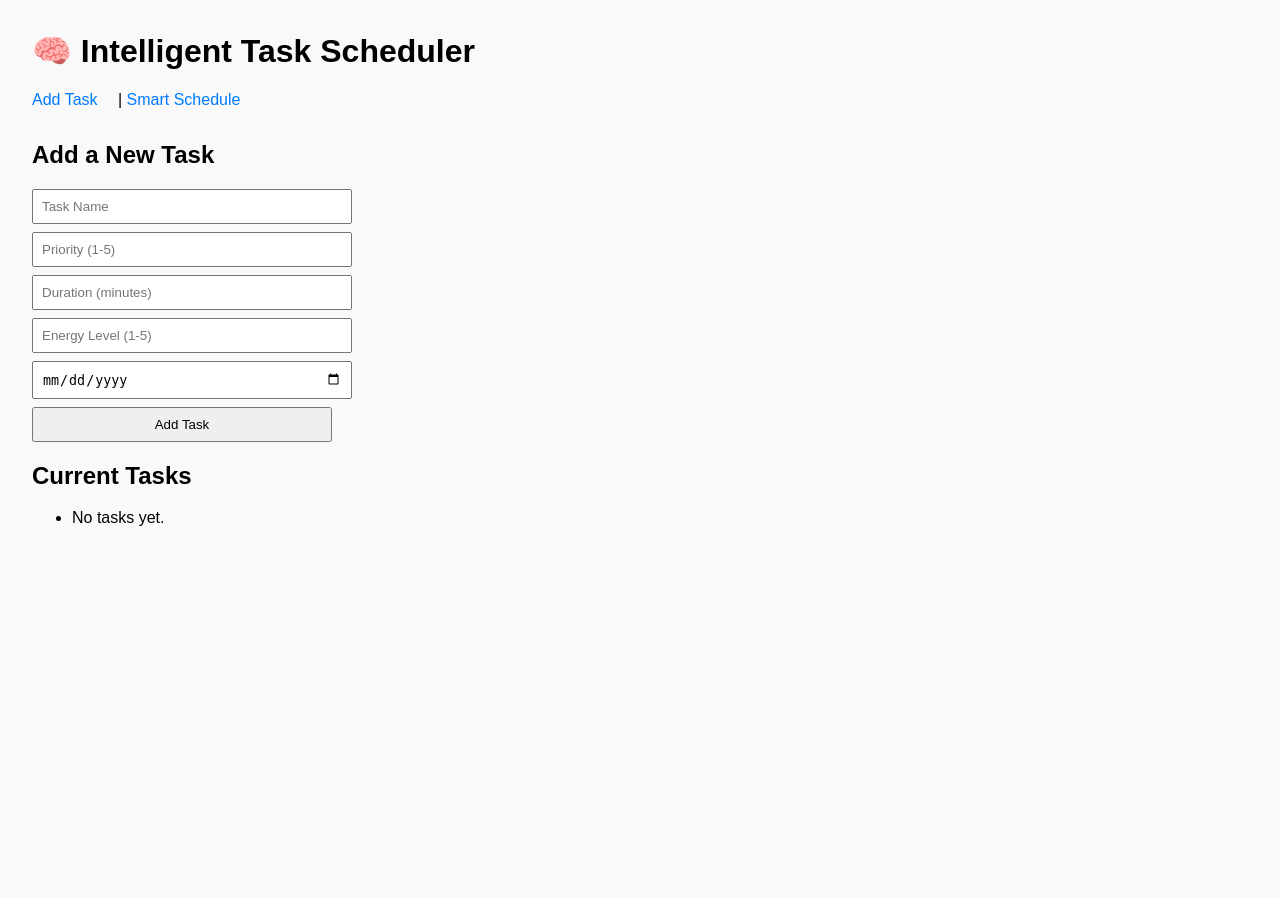
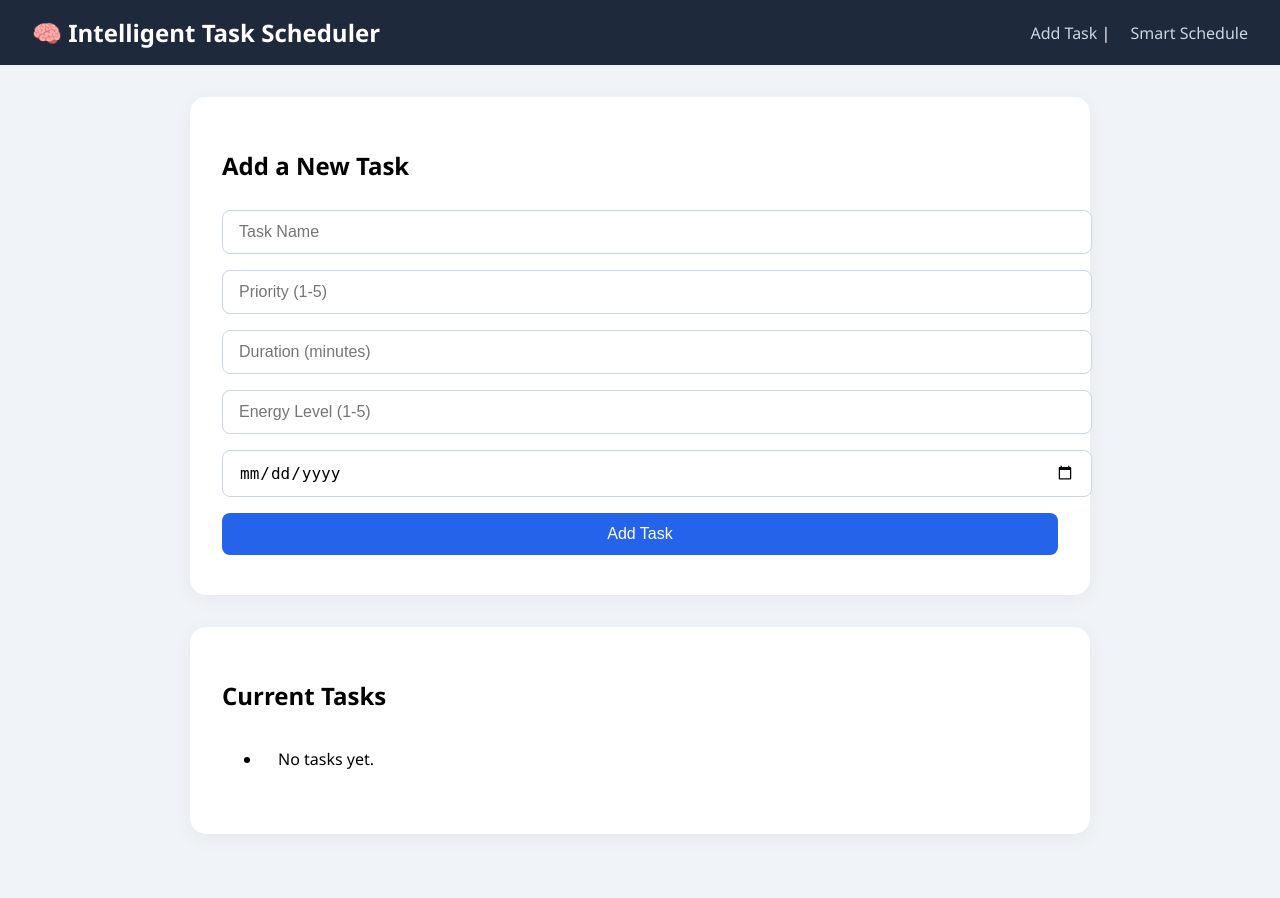
Before and after one commit to tanmay1117/intelligent_scheduler, a Flask app: page / in a window 1280 px wide. Before the commit the page ends 526 px from the top, so only its background shows below. Run offline with Flask 3, Linux system fonts and the light colour scheme.

Commit message:
updated style and index

```diff
--- a/static/style.css
+++ b/static/style.css
@@ -1,23 +1,85 @@
 body {
-    font-family: Arial, sans-serif;
-    margin: 2rem;
-    background: #f9f9f9;
+    font-family: 'Segoe UI', Tahoma, Geneva, Verdana, sans-serif;
+    background-color: #f0f4f8;
+    margin: 0;
+    padding: 0;
 }
 
 header {
-    margin-bottom: 2rem;
+    background-color: #1e293b;
+    color: white;
+    padding: 1rem 2rem;
+    display: flex;
+    justify-content: space-between;
+    align-items: center;
+}
+
+header h1 {
+    margin: 0;
+    font-size: 1.5rem;
 }
 
 nav a {
-    margin-right: 1rem;
+    color: #cbd5e1;
+    margin-left: 1rem;
     text-decoration: none;
-    color: #007BFF;
+    font-weight: 500;
+}
+
+nav a:hover {
+    color: white;
+}
+
+main {
+    padding: 2rem;
+    max-width: 900px;
+    margin: auto;
+}
+
+.card {
+    background-color: white;
+    padding: 2rem;
+    margin-bottom: 2rem;
+    border-radius: 1rem;
+    box-shadow: 0 4px 20px rgba(0, 0, 0, 0.05);
 }
 
 form input, form button {
+    padding: 0.75rem 1rem;
     margin: 0.5rem 0;
-    display: block;
-    padding: 0.5rem;
+    border: 1px solid #cbd5e1;
+    border-radius: 0.5rem;
+    font-size: 1rem;
     width: 100%;
-    max-width: 300px;
 }
+
+form button {
+    background-color: #2563eb;
+    color: white;
+    border: none;
+    cursor: pointer;
+    transition: background-color 0.2s ease-in-out;
+}
+
+form button:hover {
+    background-color: #1e40af;
+}
+
+.task-list li {
+    padding: 1rem;
+    border-bottom: 1px solid #e2e8f0;
+}
+
+.task-list li:last-child {
+    border-bottom: none;
+}
+
+.task-title {
+    font-weight: bold;
+    color: #1e293b;
+}
+
+.task-meta {
+    color: #64748b;
+    font-size: 0.9rem;
+}
--- a/templates/index.html
+++ b/templates/index.html
@@ -1,5 +1,6 @@
 {% extends "base.html" %}
 {% block content %}
+<div class="card">
     <h2>Add a New Task</h2>
     <form method="POST" action="{{ url_for('add_task') }}">
         <input name="name" placeholder="Task Name" required>
@@ -9,15 +10,24 @@
         <input name="deadline" type="date" required>
         <button type="submit">Add Task</button>
     </form>
+</div>
 
+<div class="card">
     <h2>Current Tasks</h2>
-<ul>
+    <ul class="task-list">
         {% for task in tasks %}
         <li>
-        <strong>{{ task.name }}</strong> | Priority: {{ task.priority }} | Duration: {{ task.duration }} mins | Energy: {{ task.energy }} | Deadline: {{ task.deadline }}
+            <div class="task-title">{{ task.name }}</div>
+            <div class="task-meta">
+                Priority: {{ task.priority }} |
+                Duration: {{ task.duration }} mins |
+                Energy: {{ task.energy }} |
+                Deadline: {{ task.deadline }}
+            </div>
         </li>
         {% else %}
         <li>No tasks yet.</li>
         {% endfor %}
     </ul>
+</div>
 {% endblock %}
```
Lines whose indentation alone changed are shown as unchanged.
